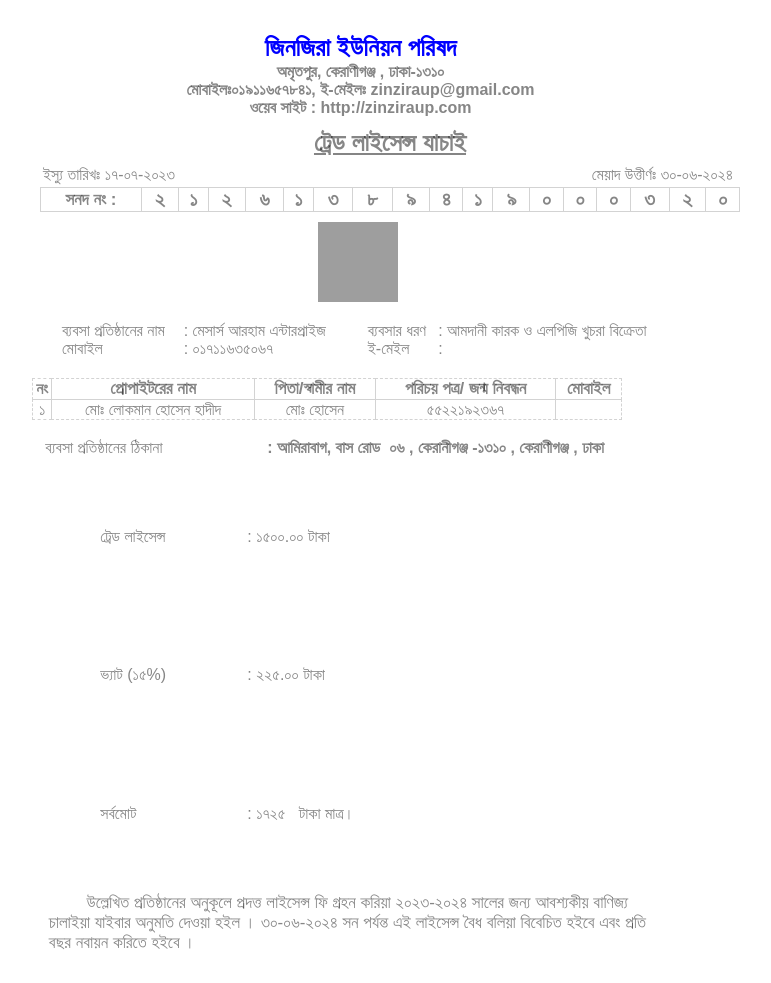
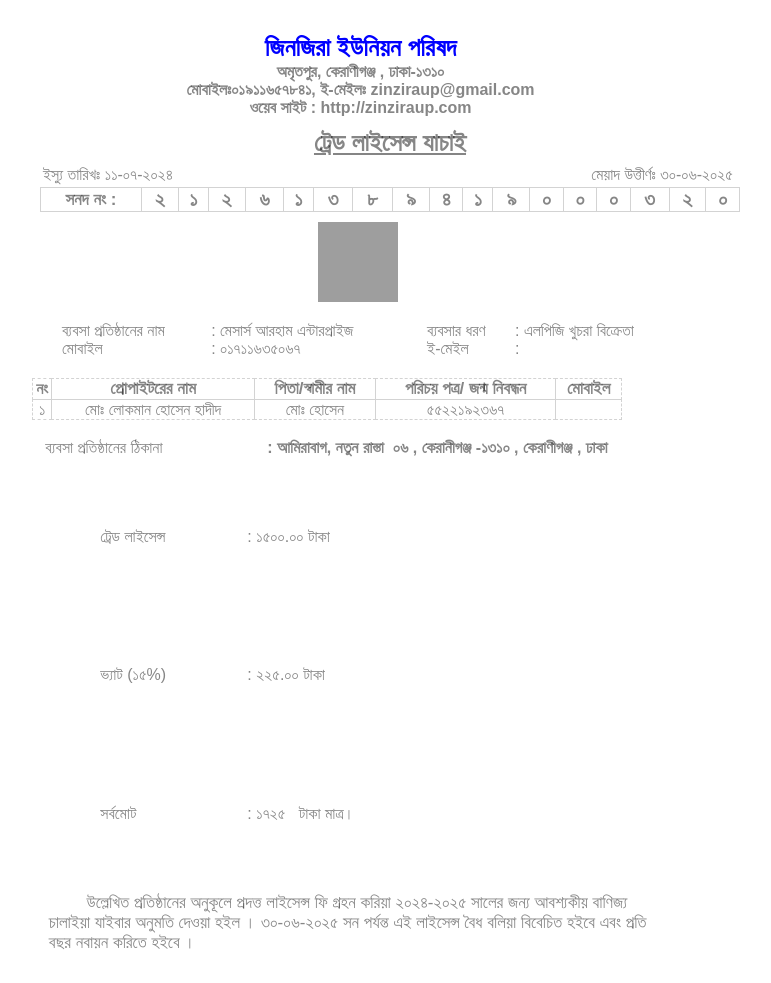
Before and after one commit to zinziraup/com-admin-verify-trade_bn-212613894190003-2613894-6, a plain HTML site: page index.html in a window 1280 px wide. Shown: the whole page, without its empty margins (313-1084 px from the left). Drawn offline with Linux system fonts and the light colour scheme; grey boxes are pictures that could not be loaded.

Commit message:
Update and rename index.html.html to index.html

```diff
--- a/index.html.html
+++ b/index.html
@@ -73,9 +73,9 @@
                             <table style="width: 100%">
                                 <tr>
                                     <td>ইস্যু
-                                        তারিখঃ ১৭-০৭-২০২৩</td>
+                                        তারিখঃ ১১-০৭-২০২৪</td>
                                     <td style="text-align: right;padding-right: 5px;">মেয়াদ
-                                        উত্তীর্ণঃ ৩০-০৬-২০২৪</td>
+                                        উত্তীর্ণঃ ৩০-০৬-২০২৫</td>
                                 </tr>
                             </table>
                         </td>
@@ -180,7 +180,7 @@
                             :&nbsp;মেসার্স আরহাম এন্টারপ্রাইজ</td>
                         <td style="text-indent: 20px;text-align:left; font-size:16px;">ব্যবসার ধরণ</td>
                         <td style="font-size:16px; text-align:left;">
-                            :&nbsp;আমদানী কারক ও  এলপিজি খুচরা বিক্রেতা</td>
+                            :&nbsp;এলপিজি খুচরা বিক্রেতা</td>
                     </tr>
 
                     <tr>
@@ -239,7 +239,7 @@
                 padding-left: 40px">ব্যবসা প্রতিষ্ঠানের ঠিকানা
                         </td>
                         <td valign='top' style="font-weight:bold; font-size:16px; text-align:left;"> :
-                          আমিরাবাগ, বাস রোড
+                          আমিরাবাগ, নতুন রাস্তা
                             &nbsp;০৬
                             ,&nbsp;কেরানীগঞ্জ -১৩১০
                             ,&nbsp;কেরাণীগঞ্জ
@@ -290,9 +290,9 @@
                     <tr>
                         <td style="font-size:17px;  padding-left:50px;" height="80">&nbsp; &nbsp; &nbsp; &nbsp; উল্লেখিত
                             প্রতিষ্ঠানের অনুকূলে প্রদত্ত লাইসেন্স ফি গ্রহন
-                            করিয়া ২০২৩-২০২৪ সালের জন্য আবশ্যকীয়
+                            করিয়া ২০২৪-২০২৫ সালের জন্য আবশ্যকীয়
                             বাণিজ্য চালাইয়া যাইবার অনুমতি দেওয়া হইল
-                            । ৩০-০৬-২০২৪ সন
+                            । ৩০-০৬-২০২৫ সন
                             পর্যন্ত এই লাইসেন্স বৈধ বলিয়া বিবেচিত হইবে এবং প্রতি বছর নবায়ন করিতে হইবে ।
                         </td>
 
```
